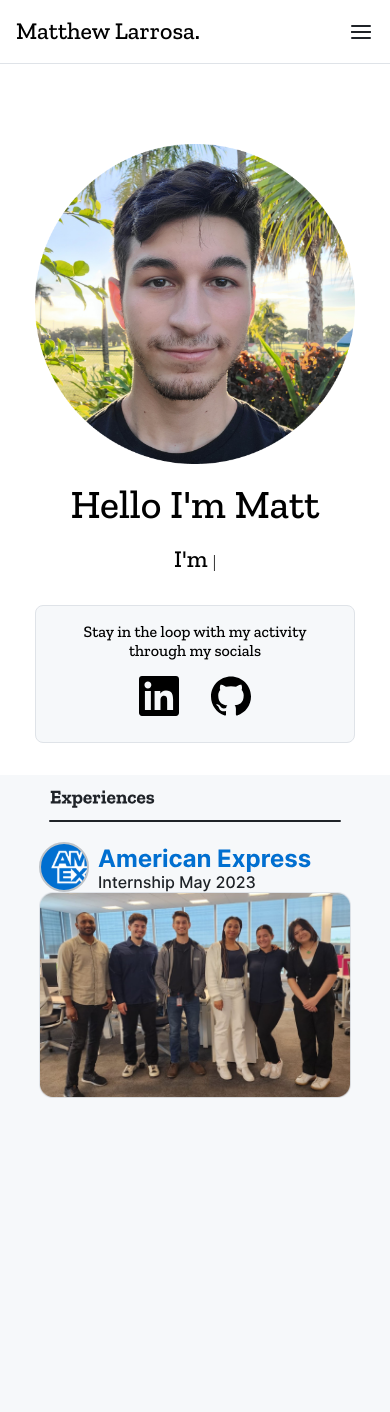
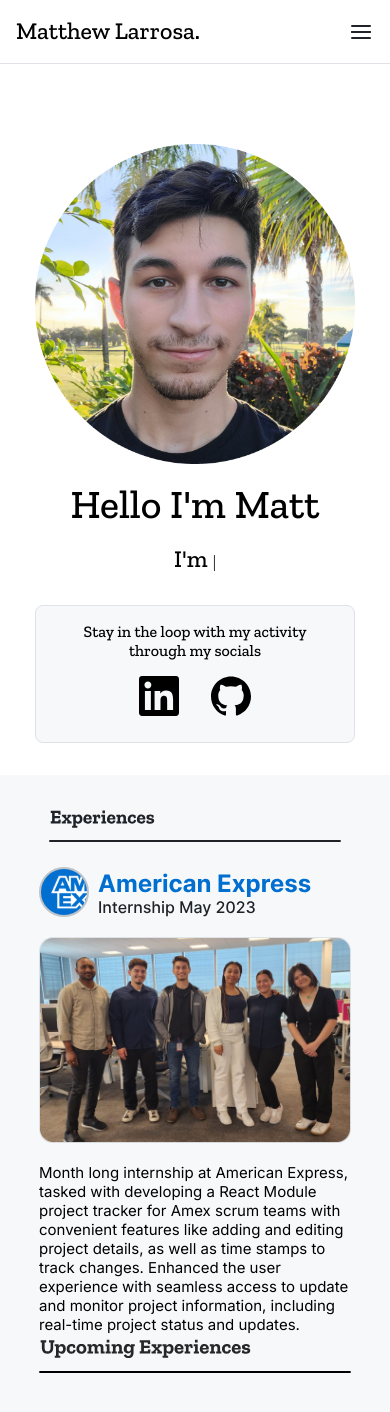
Before and after one commit to matthewLarrosa/portfilio-website-v2, a React (Vite) app: page / in a window 390 px wide. Shown: the top 1412 px of the page. Built offline with nearby package versions, Linux system fonts and the light colour scheme.

Commit message:
implemented upcoming experience section

```diff
--- a/index.html
+++ b/index.html
@@ -5,6 +5,7 @@
     <link rel="preconnect" href="https://fonts.googleapis.com">
     <link rel="preconnect" href="https://fonts.gstatic.com" crossorigin>
     <link href="https://fonts.googleapis.com/css2?family=Zilla+Slab:wght@300;500;700&display=swap" rel="stylesheet">
+    <link href="https://fonts.googleapis.com/css2?family=Inter&display=swap" rel="stylesheet">
     <meta name="viewport" content="width=device-width, initial-scale=1.0" />
     <title>Matthew Larrosa Portfilio</title>
   </head>
--- a/src/components/Experience/Experience.css
+++ b/src/components/Experience/Experience.css
@@ -21,15 +21,22 @@
         .experienceTitle{
             height: auto;
             width: auto;
+            margin-top: 20px;
             padding: 10px;
         }
         .amexHeader{
             height: auto;
             width: auto;
-            margin-top: 10px;
+            margin-top: 15px;
             align-self: flex-start;
         }
-        .amexHeader{
+        .amexGroup{
+            margin-top: 20px;
+        }
+        .amexDescription{
+            font-family: 'Inter', sans-serif;
+            margin-top: 20px;
+            font-size: 15px;
 
         }
     }
--- a/src/components/Experience/Experience.tsx
+++ b/src/components/Experience/Experience.tsx
@@ -3,6 +3,7 @@ import "./Experience.css";
 import AMEX from "/src/assets/CompanyHeaders/AMEX.svg"
 import Group from "/src/assets/group.png"
 import ExperienceTitle from "/src/assets/TitleHeaders/ExperienceTitle.svg"
+import UpcomingTitle from "/src/assets/TitleHeaders/UpcomingTitle.svg"
 
 function Experience() {
   return (
@@ -11,9 +12,9 @@ function Experience() {
         <img className='experienceTitle' src={ExperienceTitle} alt="experienceTitle" />
         <img className='amexHeader' src={AMEX} alt="american express logo"/>
         <img className='amexGroup' src={Group} alt="american express group picture"/>
-      </div>
-      <div className='upcomingExperiences'>
+        <p className='amexDescription'>Month long internship at American Express, tasked with developing a React Module project tracker for Amex scrum teams with convenient features like adding and editing project details, as well as time stamps to track changes. Enhanced the user experience with seamless access to update and monitor project information, including real-time project status and updates.</p>
 
+        <img className='upcomingTitle' src={UpcomingTitle} alt="UpcomingTitle" />
       </div>
     </div>
   )
```
Also changed, not shown: src/assets/AmexGroup.jpg (added), src/assets/TitleHeaders/UpcomingTitle.svg (added).
